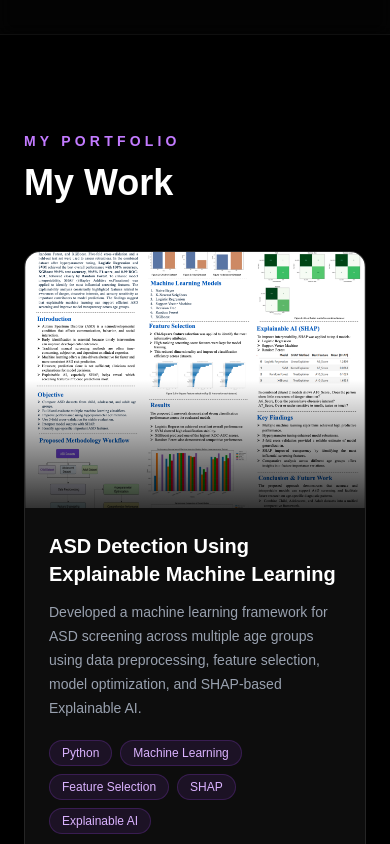
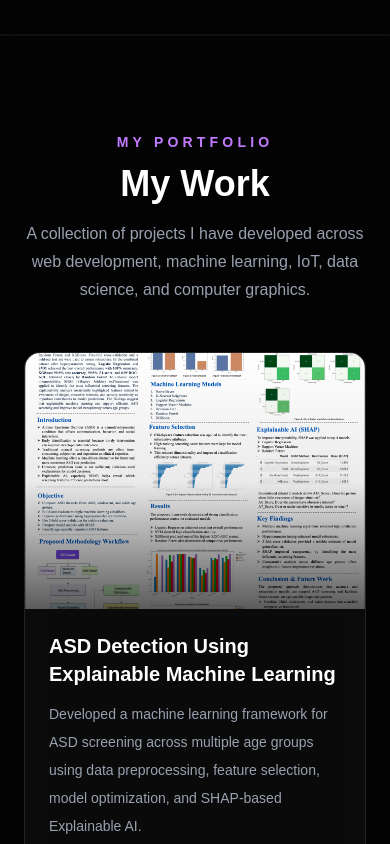
Before and after one commit to TonimaDristy/nextjs-portfolio, a Next.js app: page / in a window 390 px wide. Shown: the part 4740-5584 px from the top of the page. Built offline with nearby package versions, Linux system fonts and the light colour scheme.

Commit message:
Project page updated

```diff
--- a/components/Projects.tsx
+++ b/components/Projects.tsx
@@ -141,25 +141,34 @@ const projects = [
 export default function Projects() {
   const [showMore, setShowMore] = useState(false);
 
-  // Show 6 projects initially, or all projects after clicking See More
   const displayedProjects = showMore ? projects : projects.slice(0, 6);
 
   return (
-    <section id="work" className="bg-black px-6 py-24 text-white">
+    <section
+      id="work"
+      className="border-y border-white/5 bg-black/40 px-6 py-24 text-white backdrop-blur-sm"
+    >
       <div className="mx-auto max-w-7xl">
-        {/* Section heading */}
-        <p className="mb-3 text-sm font-semibold uppercase tracking-[0.3em] text-purple-400">
-          My Portfolio
-        </p>
+        {/* Section Heading */}
+        <div className="text-center md:text-left">
+          <p className="mb-3 text-sm font-semibold uppercase tracking-[0.3em] text-purple-400">
+            My Portfolio
+          </p>
 
-        <h2 className="text-4xl font-bold md:text-5xl">My Work</h2>
+          <h2 className="text-4xl font-bold md:text-5xl">My Work</h2>
 
-        {/* Project grid */}
+          <p className="mt-4 max-w-2xl text-base leading-7 text-gray-400 md:text-lg">
+            A collection of projects I have developed across web development,
+            machine learning, IoT, data science, and computer graphics.
+          </p>
+        </div>
+
+        {/* Project Grid */}
         <div className="mt-12 grid gap-8 sm:grid-cols-2 lg:grid-cols-3">
           {displayedProjects.map((project) => (
             <div
               key={project.title}
-              className="group overflow-hidden rounded-2xl border border-white/10 bg-white/5 transition-all duration-300 hover:-translate-y-2 hover:border-purple-500/50 hover:shadow-2xl hover:shadow-purple-900/30"
+              className="group relative overflow-hidden rounded-2xl border border-white/10 bg-white/[0.035] shadow-xl shadow-purple-950/10 backdrop-blur-xl transition-all duration-500 hover:-translate-y-2 hover:border-purple-500/40 hover:bg-purple-500/[0.05] hover:shadow-2xl hover:shadow-purple-900/30"
             >
               {/* Image */}
               <div className="relative h-64 overflow-hidden">
@@ -167,17 +176,25 @@ export default function Projects() {
                   src={project.image}
                   alt={project.title}
                   fill
-                  className="object-cover transition-transform duration-500 group-hover:scale-110"
+                  className="object-cover transition-transform duration-700 group-hover:scale-110"
                 />
 
-                <div className="absolute inset-0 bg-gradient-to-t from-black/80 via-transparent to-transparent" />
+                {/* Image Overlay */}
+                <div className="absolute inset-0 bg-gradient-to-t from-black/80 via-black/10 to-transparent opacity-80 transition-opacity duration-500 group-hover:opacity-60" />
+
+                {/* Image Glow */}
+                <div className="pointer-events-none absolute inset-0 bg-purple-600/0 transition duration-500 group-hover:bg-purple-600/10" />
               </div>
 
               {/* Content */}
               <div className="p-6">
-                <h3 className="text-xl font-semibold">{project.title}</h3>
+                {/* Title */}
+                <h3 className="text-xl font-semibold leading-snug transition-colors duration-300 group-hover:text-purple-300">
+                  {project.title}
+                </h3>
 
-                <p className="mt-3 text-sm leading-6 text-gray-400 whitespace-normal break-words overflow-visible">
+                {/* Description */}
+                <p className="mt-3 text-sm leading-7 text-gray-400">
                   {project.description}
                 </p>
 
@@ -186,42 +203,49 @@ export default function Projects() {
                   {project.technologies.map((technology) => (
                     <span
                       key={technology}
-                      className="rounded-full border border-purple-500/20 bg-purple-500/10 px-3 py-1 text-xs text-purple-300"
+                      className="rounded-full border border-purple-500/20 bg-purple-500/[0.08] px-3 py-1 text-xs text-purple-300 transition-colors duration-300 group-hover:border-purple-400/30"
                     >
                       {technology}
                     </span>
                   ))}
                 </div>
 
-                {/* Project link */}
+                {/* Project Link */}
                 {project.link && (
                   <a
                     href={project.link}
                     target="_blank"
                     rel="noopener noreferrer"
-                    className="mt-6 inline-flex items-center gap-2 text-sm font-semibold text-gray-300 transition hover:text-purple-400"
+                    className="mt-6 inline-flex items-center gap-2 text-sm font-semibold text-gray-300 transition-all duration-300 hover:gap-3 hover:text-purple-400"
                   >
                     View Project
-                    <ExternalLink size={16} />
+                    <ExternalLink
+                      size={16}
+                      className="transition-transform duration-300"
+                    />
                   </a>
                 )}
+
+                {/* Bottom Accent */}
+                <div className="mt-6 h-[2px] w-10 rounded-full bg-purple-500/50 transition-all duration-500 group-hover:w-20 group-hover:bg-purple-400" />
               </div>
             </div>
           ))}
         </div>
 
-        {/* See More / See Less Button */}
+        {/* See More / See Less */}
         {projects.length > 6 && (
-          <div className="mt-12 flex justify-center">
+          <div className="mt-14 flex justify-center">
             <button
               onClick={() => setShowMore(!showMore)}
-              className="inline-flex items-center gap-2 rounded-xl border border-purple-500/50 bg-purple-500/10 px-6 py-3 font-semibold text-purple-300 transition hover:bg-purple-600 hover:text-white"
+              className="group inline-flex items-center gap-2 rounded-xl border border-purple-500/40 bg-purple-500/[0.08] px-7 py-3 font-semibold text-purple-300 backdrop-blur-md transition-all duration-300 hover:-translate-y-1 hover:border-purple-400/70 hover:bg-purple-600 hover:text-white hover:shadow-lg hover:shadow-purple-900/30"
             >
               {showMore ? "See Less" : "See More"}
+
               <ChevronDown
                 size={18}
                 className={`transition-transform duration-300 ${
-                  showMore ? "rotate-180" : ""
+                  showMore ? "rotate-180" : "group-hover:translate-y-1"
                 }`}
               />
             </button>
```
